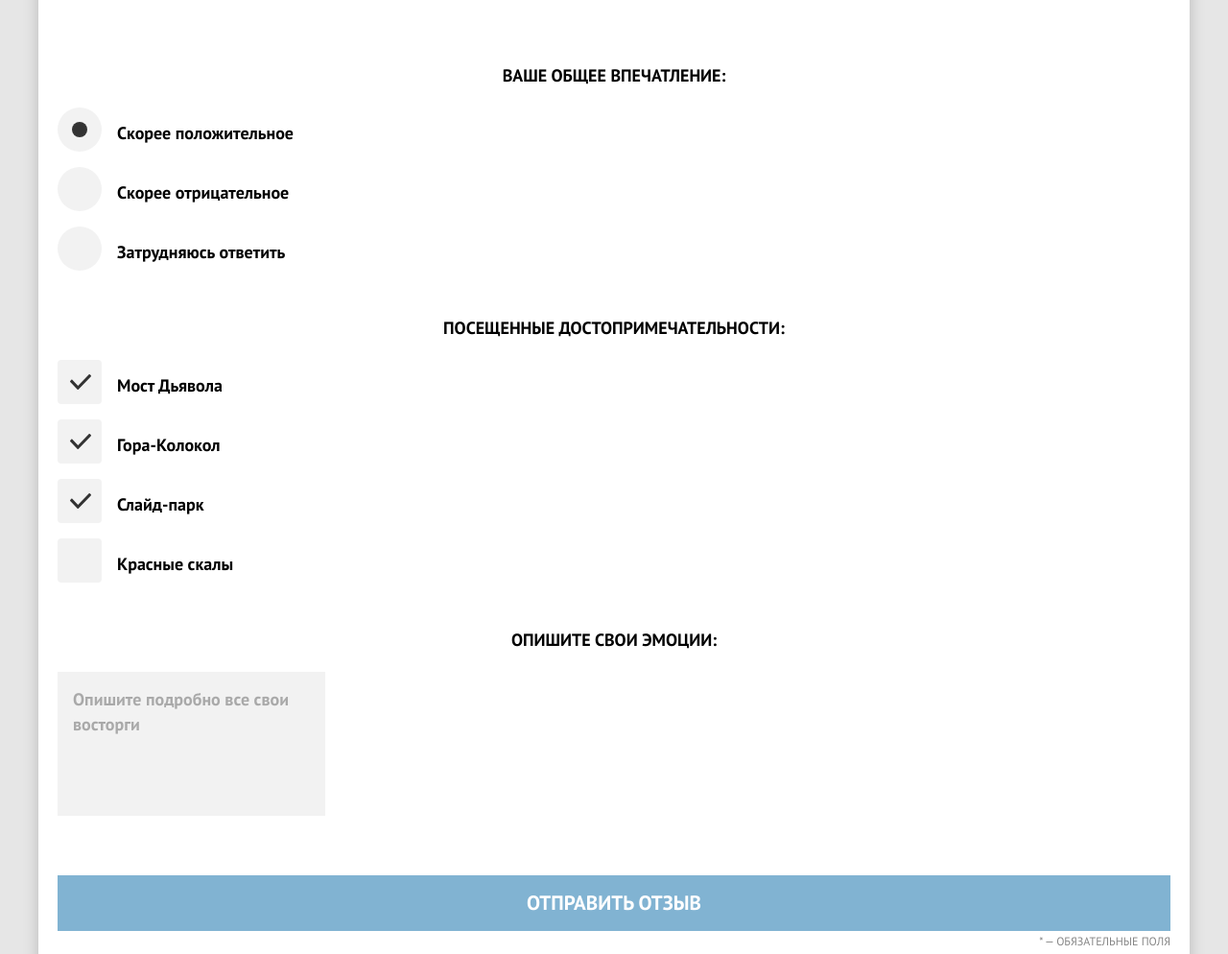
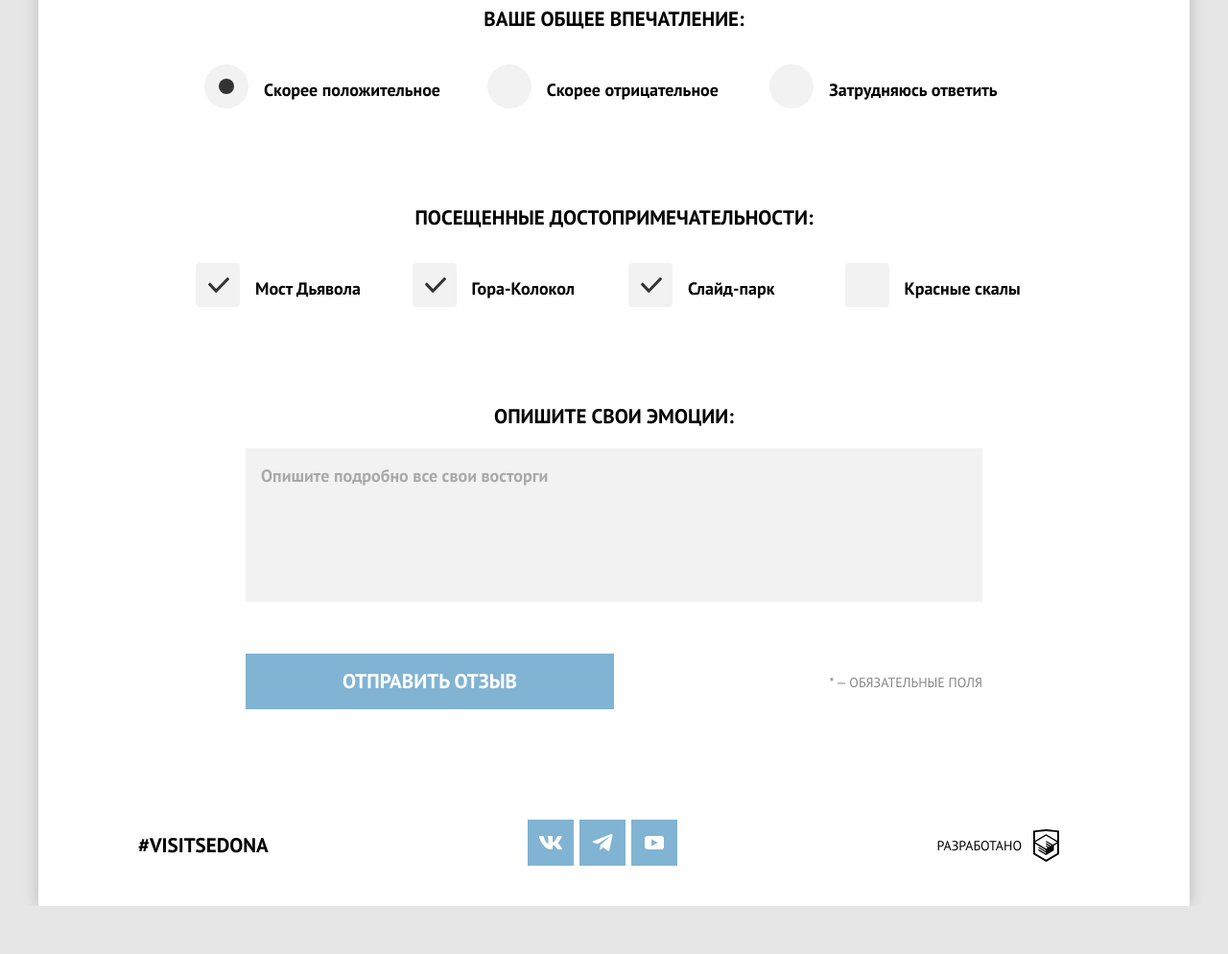
Before and after one commit to htmlacademy-adaptive/2172405-sedona-27, a website: page source/form.html in a window 1280 px wide. Shown: the part 1040-2034 px from the top of the page at 96% size. After the commit the page ends 1984 px from the top, so only its background shows below. Drawn offline with nearby package versions, Linux system fonts and the light colour scheme; files that its build step writes are made by us from their sources.

Commit message:
добавляет адаптивные сетки

```diff
--- a/source/form.html
+++ b/source/form.html
@@ -73,7 +73,7 @@
               </li>
             </ul>
           </fieldset>
-          <fieldset class="form-data__fieldset fieldset">
+          <fieldset class="form-data__fieldset fieldset--short">
             <legend class="fieldset__title">Контактная информация:</legend>
             <ul class="fieldset__list">
               <li class="fieldset__item">
@@ -92,9 +92,9 @@
               </li>
             </ul>
           </fieldset>
-          <fieldset class="form-data__fieldset fieldset">
+          <fieldset class="form-data__fieldset fieldset fieldset--wide">
             <legend class="fieldset__title fieldset__title--radio">Ваше общее впечатление:</legend>
-            <ul class="fieldset__list">
+            <ul class="fieldset__list fieldset__list--wide">
               <li class="fieldset__item fieldset__item--radio">
                 <label class="fieldset__label radio">
                   <input class="radio__input" type="radio" name="impressions" value="positive" checked>
@@ -115,9 +115,9 @@
               </li>
             </ul>
           </fieldset>
-          <fieldset class="form-data__fieldset fieldset">
+          <fieldset class="form-data__fieldset fieldset fieldset--wide">
             <legend class="fieldset__title fieldset__title--checkbox">Посещенные достопримечательности:</legend>
-            <ul class="fieldset__list">
+            <ul class="fieldset__list fieldset__list--wider">
               <li class="fieldset__item fieldset__item--checkbox">
                 <label class="fieldset__label checkbox">
                   <input class="checkbox__input" type="checkbox" name="devil" checked>
@@ -152,10 +152,10 @@
                   placeholder="Опишите подробно все свои восторги"></textarea>
               </label>
             </div>
-          </div>
-          <div class="form-data__footnote footnote">
-            <button class="footnote__button button" type="submit">Отправить отзыв</button>
-            <span class="footnote__message">* — обязательные поля</span>
+            <div class="form-data__footnote footnote">
+              <button class="footnote__button button" type="submit">Отправить отзыв</button>
+              <span class="footnote__message">* — обязательные поля</span>
+            </div>
           </div>
         </form>
       </section>
--- a/source/less/blocks/advantage.less
+++ b/source/less/blocks/advantage.less
@@ -154,9 +154,7 @@
 
 @media (min-width: @desktop-width) {
   .advantage__photo {
-    width: 100%;
-    height: 100%;
-    object-fit: cover;
+    aspect-ratio: 800 / 256;
   }
 }
 
--- a/source/less/blocks/feedback.less
+++ b/source/less/blocks/feedback.less
@@ -1,3 +1,9 @@
+@media (min-width: @tablet-width) {
+  .feedback {
+    width: 100%;
+  }
+}
+
 .feedback__title {
   margin: 0;
   padding: 0;
@@ -6,14 +12,26 @@
   font-weight: 700;
 }
 
+@media (min-width: @tablet-width) {
+  .feedback__title {
+    .text-size(21px, 26px);
+  }
+}
+
 .feedback__block {
   margin-top: 20px;
   margin-bottom: 56px;
 }
 
+@media (min-width: @tablet-width) {
+  .feedback__block {
+    margin-bottom: 48px;
+  }
+}
+
 .feedback__input {
   padding: 16px;
-  width: 279px;
+  width: 100%;
   min-height: 150px;
   background-color: #f2f2f2;
   font-family: inherit;
@@ -21,8 +39,24 @@
   resize: none;
 }
 
+@media (min-width: @tablet-width) {
+  .feedback__input {
+    width: 100%;
+    min-height: 160px;
+  }
+}
+
+@media (min-width: @desktop-width) {
+  .feedback__input {
+    width: 768px;
+    min-height: 160px;
+    margin-left: 96px;
+    margin-right: 96px;
+  }
+}
+
 ::-webkit-input-placeholder {
-  font-family: "PT Sans", sans-serif;
+  font-family: @fonts;
   .text-size(18px, 26px);
   font-weight: 700;
   color: rgba(0, 0, 0, 0.3);
--- a/source/less/blocks/fieldset.less
+++ b/source/less/blocks/fieldset.less
@@ -1,3 +1,25 @@
+@media (min-width: @tablet-width) {
+  .fieldset {
+    width: 280px;
+  }
+
+  .fieldset:first-child {
+    margin-right: 88px;
+  }
+}
+
+@media (min-width: @desktop-width) {
+  .fieldset:first-child {
+    margin-right: 128px;
+  }
+}
+
+@media (min-width: @tablet-width) {
+  .fieldset--wide {
+    width: 960px;
+  }
+}
+
 .fieldset__title {
   margin: 0;
   padding: 0;
@@ -6,9 +28,85 @@
   font-weight: 700;
 }
 
+@media (min-width: @tablet-width) {
+  .fieldset__title {
+    .text-size(21px, 26px);
+  }
+}
+
 .fieldset__list {
   padding: 0;
+  padding-top: 14px;
+  margin: 0;
   list-style: none;
+}
+
+@media (min-width: @tablet-width) {
+  .fieldset__list {
+    padding-top: 28px;
+  }
+
+  .fieldset__list--wide {
+    display: grid;
+    grid-template-columns: repeat(2, 1fr);
+    column-gap: 30px;
+    padding-left: 36px;
+    padding-right: 36px;
+  }
+
+  .fieldset__list--wider {
+    display: grid;
+    grid-template-columns: repeat(2, 1fr);
+    padding-left: 84px;
+    padding-right: 84px;
+    column-gap: 30px;
+  }
+}
+
+@media (min-width: @desktop-width) {
+  .fieldset__list--wide {
+    display: grid;
+    grid-template-columns: repeat(3, 1fr);
+    column-gap: 30px;
+    padding-left: 53px;
+    padding-right: 53px;
+  }
+
+  .fieldset__list--wider {
+    display: grid;
+    grid-template-columns: repeat(4, 1fr);
+    padding-left: 44px;
+    padding-right: 44px;
+    column-gap: 30px;
+  }
+
+}
+
+@media (min-width: @tablet-width) {
+  .fieldset__item--radio {
+    width: 247px;
+  }
+}
+
+.fieldset__item--checkbox:not(:last-child) {
+  margin-bottom: 36px;
+}
+
+@media (min-width: @tablet-width) {
+  .fieldset__item--checkbox:not(:last-child) {
+    margin-bottom: 0;
+  }
+}
+
+.fieldset__title--checkbox {
+  margin-bottom: 20px;
+}
+
+@media (min-width: @tablet-width) {
+  .fieldset__title--checkbox {
+    padding-left: 170px;
+    padding-right: 170px;
+  }
 }
 
 .fieldset__label {
@@ -27,10 +125,21 @@
   font-weight: 700;
 }
 
+@media (min-width: @desktop-width) {
+  .fieldset__input {
+    width: 430px;
+  }
+}
+
 .fieldset__input-short {
   padding-right: 70px;
 }
 
+@media (min-width: @desktop-width) {
+  .fieldset__input-short {
+    width: 402px;
+  }
+}
 
 .fieldset__input-phone {
   position: relative;
--- a/source/less/blocks/footnote.less
+++ b/source/less/blocks/footnote.less
@@ -1,9 +1,45 @@
+@media (min-width: @tablet-width) {
+  .footnote {
+    display: flex;
+    justify-content: space-between;
+    align-items: center;
+    margin-bottom: 64px;
+  }
+}
+
+@media (min-width: @desktop-width) {
+  .footnote {
+    padding-left: 96px;
+    padding-right: 96px;
+    margin-bottom: 64px;
+  }
+}
+
 .footnote__button {
   font-family: inherit;
   text-transform: uppercase;
+  margin-bottom: 3px;
+}
+
+@media (min-width: @tablet-width) {
+  .footnote__button {
+    width: 324px;
+  }
+}
+
+@media (min-width: @desktop-width) {
+  .footnote__button {
+    width: 384px;
+  }
 }
 
 .footnote__message {
   .text-size(12px, 21px);
   color: rgba(51, 51, 51, 0.6);
 }
+
+@media (min-width: @tablet-width) {
+  .footnote__message {
+    .text-size(14px, 21px);
+  }
+}
--- a/source/less/blocks/form-data.less
+++ b/source/less/blocks/form-data.less
@@ -1,6 +1,22 @@
 .form-data {
   padding-left: 20px;
   padding-right: 20px;
+}
+
+@media (min-width: @tablet-width) {
+  .form-data {
+    display: flex;
+    flex-wrap: wrap;
+    padding-left: 60px;
+    padding-right: 60px;
+  }
+}
+
+@media (min-width: @desktop-width) {
+  .form-data {
+    padding-left: 120px;
+    padding-right: 120px;
+  }
 }
 
 .form-data__fieldset {
@@ -10,12 +26,17 @@
   border: none;
 }
 
+@media (min-width: @tablet-width) {
+  .form-data__fieldset {
+    padding-bottom: 71px;
+  }
+}
+
 .form-data__feedback {
   margin: 0;
   padding: 0;
 }
 
 .form-data__footnote {
-  margin-top: 3px;
   text-align: right;
 }
--- a/source/less/blocks/form-intro.less
+++ b/source/less/blocks/form-intro.less
@@ -1,5 +1,17 @@
 .form-intro {
   padding: 36px 20px 28px;
+}
+
+@media (min-width: @tablet-width) {
+  .form-intro {
+    padding: 64px 166px 102px 167px;
+  }
+}
+
+@media (min-width: @desktop-width) {
+  .form-intro {
+    padding: 115px 382px 67px 382px;
+  }
 }
 
 .form-intro__title {
@@ -10,6 +22,13 @@
   margin-bottom: 30px;
 }
 
+@media (min-width: @tablet-width) {
+  .form-intro__title {
+    .text-size (30px, 26px);
+    margin-bottom: 20px;
+  }
+}
+
 .form-intro__message {
   margin: 0;
   padding: 0;
--- a/source/less/blocks/services.less
+++ b/source/less/blocks/services.less
@@ -18,7 +18,25 @@
 
 @media (min-width: @tablet-width) {
   .services__item {
-    padding: 158px 33px 60px;
+    width: 256px;
+    padding: 158px 40px 60px;
+  }
+
+  .services__item:nth-child(-n+2) {
+    margin-bottom: 0;
+    padding: 158px 40px 60px;
+  }
+}
+
+@media (min-width: @desktop-width) {
+  .services__item {
+    width: 400px;
+    padding: 169px 60px 69px;
+  }
+
+  .services__item:nth-child(-n+2) {
+    margin-bottom: 0;
+    padding: 169px 60px 69px;
   }
 }
 
```
Also changed, not shown: source/index.html (+1 -1 lines).
